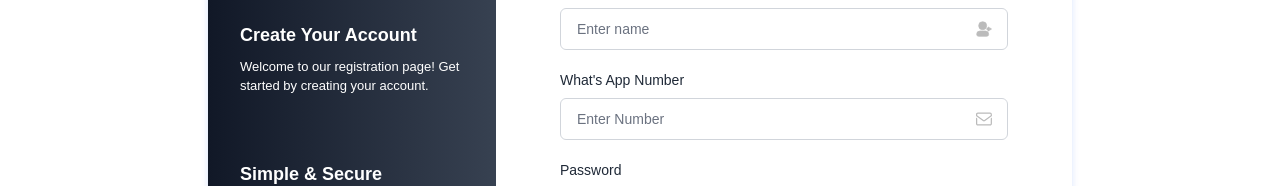
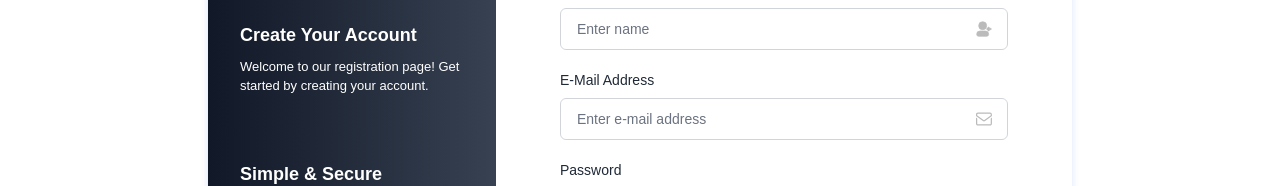
Before and after one commit to VZade1999/hotelmidasreegencyfe, a React (Create React App) app: page /register in a window 1280 px wide. Shown: the part 375-561 px from the top of the page. Built offline with nearby package versions, Linux system fonts and the light colour scheme.

Commit message:
email registration and login done

```diff
--- a/src/Component/Api/api.js
+++ b/src/Component/Api/api.js
@@ -1,6 +1,5 @@
 import axios from "axios";
 
-// const API_URL = "https://hotelmidasreegency.railway.internal";
 const API_URL = "https://hotelmidasreegency-production.up.railway.app";
 
 export const PostApi = async (path, payload) => {
@@ -10,19 +9,23 @@ export const PostApi = async (path, payload) => {
     function getCookie(name) {
       const value = `; ${document.cookie}`;
       const parts = value.split(`; ${name}=`);
-      if (parts.length === 2) return parts.pop().split(';').shift();
+      if (parts.length === 2) return parts.pop().split(";").shift();
       return null;
-  }
+    }
 
-  // Usage
-    if (path === "/roombooking" || path ==="/roombooked" || path ==='/validation') {
+    // Usage
+    if (
+      path === "/roombooking" ||
+      path === "/roombooked" ||
+      path === "/validation"
+    ) {
       const response = await instance.post(`${API_URL}${path}`, payload, {
         headers: {
-          'Authorization': `Bearer ${getCookie('Bearer')}`,
+          Authorization: `Bearer ${getCookie("Bearer")}`,
           "Content-Type": "application/json",
         },
       });
-      return response
+      return response;
     } else {
       const response = await instance.post(`${API_URL}${path}`, payload);
 
--- a/src/Component/BookRoom/Checkavailability.js
+++ b/src/Component/BookRoom/Checkavailability.js
@@ -5,10 +5,10 @@ import { useDispatch } from "react-redux";
 import { setCheckInDate, setCheckOutDate, setRoomData } from "./../Redux/Sclice";
 import './custom.css'
 import { PostApi } from '../Api/api';
-import { useNavigate } from "react-router-dom";
+
 
 const Checkavailability = () => {
-const navigate = useNavigate()
+
 const [startDate, setStartDate] = useState(new Date());
 const [endDate, setEndDate] = useState(new Date(startDate.getTime() + 86400000));
 const dispatch = useDispatch();
--- a/src/Component/User/Login.js
+++ b/src/Component/User/Login.js
@@ -6,7 +6,7 @@ import Cookies from "js-cookie";
 
 const Login = () => {
   const [formData, setFormData] = useState({
-    mobileNumber: "",
+    email: "",
     password: "",
   });
   const navigate = useNavigate();
@@ -24,11 +24,11 @@ const Login = () => {
 
   const handleLogin = async (e) => {
     e.preventDefault();
-    const { mobileNumber, password } = formData;
-    if (mobileNumber && password) {
+    const { email, password } = formData;
+    if (email && password) {
       try {
         const loginResponse = await PostApi("/login", {
-          mobileNumber: mobileNumber,
+          email: email,
           password: password,
         });
         console.log("login response", loginResponse);
@@ -44,7 +44,6 @@ const Login = () => {
       } catch (error) {
         console.log(error);
       }
-
     } else {
       setPrimaryTitle("All fields are mandatory");
       setSecondaryTitle("Please Enter Mobile number and password");
@@ -108,14 +107,13 @@ const Login = () => {
 
               <div>
                 <input
-                  type="number"
-                  maxLength={10}
-                  name="mobileNumber"
+                  type="gmail"
+                  name="email"
                   required
-                  value={formData.mobileNumber}
+                  value={formData.email}
                   onChange={handleChange}
                   className="bg-gray-100 w-full text-sm px-4 py-3.5 rounded-md outline-blue-600"
-                  placeholder="What's App Number"
+                  placeholder="Email Address"
                 />
               </div>
               <div>
--- a/src/Component/User/Register.js
+++ b/src/Component/User/Register.js
@@ -3,12 +3,10 @@ import { Link } from "react-router-dom";
 import Validation from "./validation"; // Make sure to import your Validation component
 import { PostApi } from "../Api/api";
 
-
-
 const Register = () => {
   const [formData, setFormData] = useState({
     name: "",
-    mobileNumber: "",
+    email: "",
     password: "",
     rememberMe: false,
   });
@@ -27,22 +25,23 @@ const Register = () => {
 
   const handleSubmit = async (e) => {
     e.preventDefault();
-    const { name, mobileNumber, password, rememberMe } = formData;
+    const { name, email, password, rememberMe } = formData;
 
     // Basic validation
-    if (name && mobileNumber && password && rememberMe) {
+    if (name && email && password && rememberMe) {
       // If validation passes, set isSubmitted to true to render the Validation component
       try {
         const otpResponse = await PostApi(`/generateotp`, {
-          mobileNumber: mobileNumber,
+          email: email,
         });
+        console.log(otpResponse);
         if (
-          otpResponse.loginResult.message ===
-          "Mobile number is already registered"
+          otpResponse.message ===
+          "Email address is already register"
         ) {
-          setPrimaryTitle("Mobile Number is already registered.");
+          setPrimaryTitle("Email address is already registered.");
           setSecondaryTitle(
-            "Please register with another mobile number or login"
+            "Please register with another Email address or login"
           );
           setIsRegistered(true);
           setIsSubmitted(false);
@@ -64,7 +63,6 @@ const Register = () => {
 
   return (
     <>
-
       {!isSubmitted && (
         <div className="font-[sans-serif] text-gray-800 bg-white max-w-4xl flex items-center mx-auto md:h-screen p-4">
           <div className="grid md:grid-cols-3 items-center shadow-[0_2px_10px_-3px_rgba(6,81,237,0.3)] rounded-xl overflow-hidden">
@@ -153,18 +151,15 @@ const Register = () => {
                   </div>
                 </div>
                 <div>
-                  <label className="text-sm mb-2 block">
-                    What's App Number
-                  </label>
+                  <label className="text-sm mb-2 block">E-Mail Address</label>
                   <div className="relative flex items-center">
                     <input
-                      name="mobileNumber"
-                      type="text"
-                      maxLength={10}
+                      name="email"
+                      type="email"
                       required
                       className="bg-white border border-gray-300 w-full text-sm px-4 py-2.5 rounded-md outline-blue-500"
-                      placeholder="Enter Number"
-                      value={formData.mobileNumber}
+                      placeholder="Enter e-mail address"
+                      value={formData.email}
                       onChange={handleChange}
                     />
                     <svg
--- a/src/Component/User/validation.js
+++ b/src/Component/User/validation.js
@@ -12,7 +12,7 @@ const Validation = (props) => {
   const navigate = useNavigate();
   const [isValid, SetIsValid]= useState(true);
   const [primaryTitle, setPrimaryTitle] = useState();
-  const { name, mobileNumber, password } = props.formData;
+  const { name, email, password } = props.formData;
   const [otp, setOtp] = useState();
 
   const handleChange = (e) => {
@@ -24,7 +24,7 @@ const Validation = (props) => {
     try {
       const responseRegister = await PostApi(`/register`, {
         name: name,
-        mobileNumber: mobileNumber,
+        email: email,
         password: password,
         otp: otp,
       });
```
